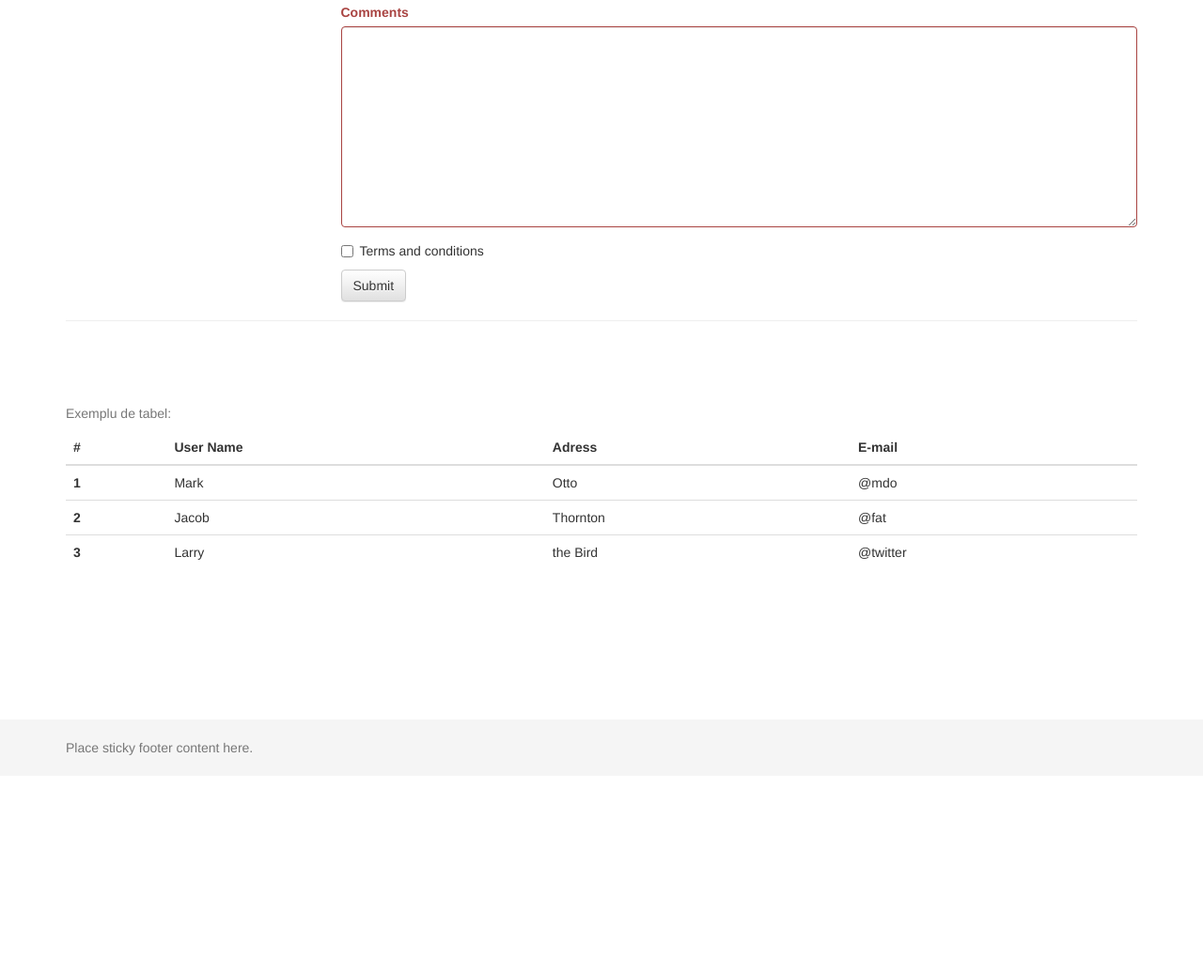
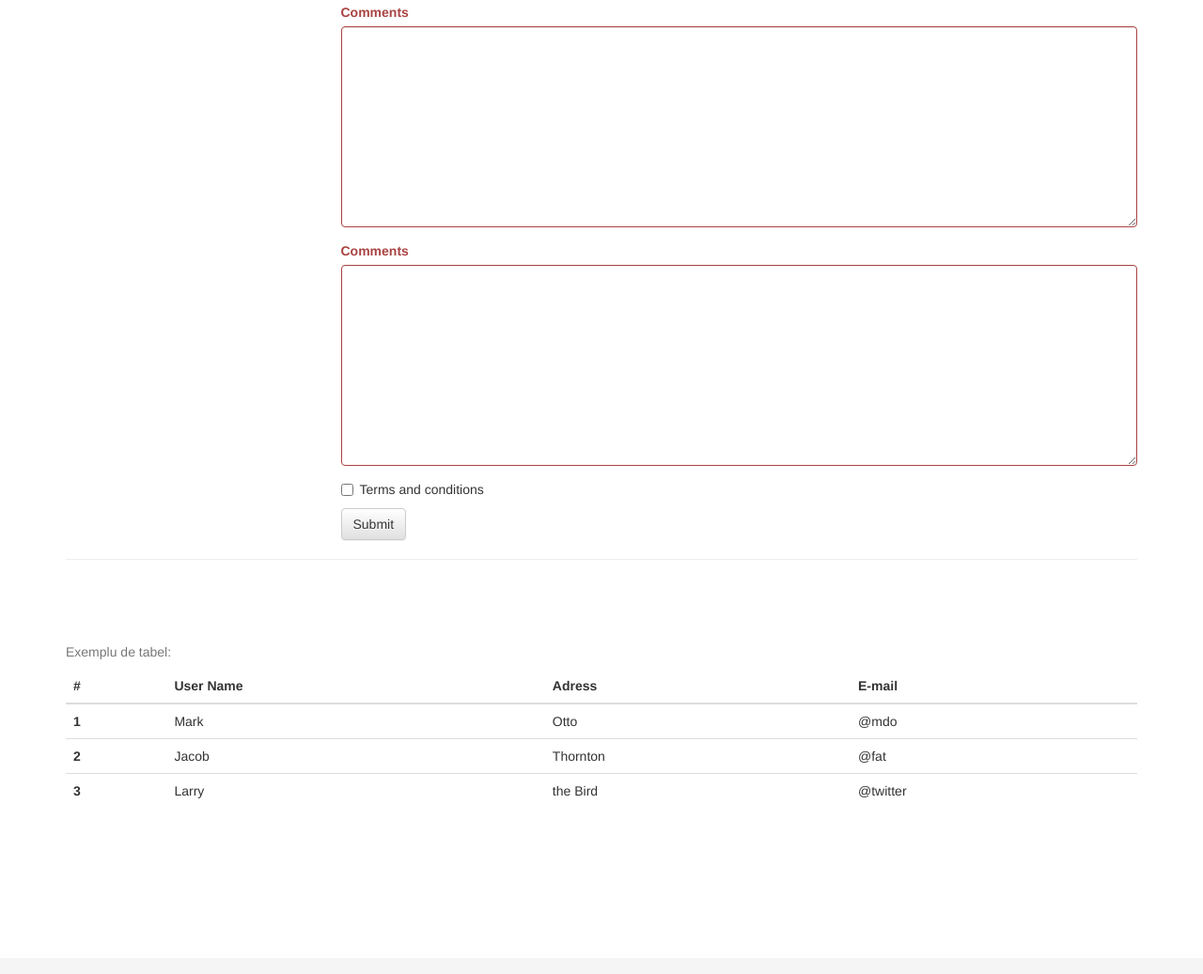
Before and after one commit to sabin-iliescu/web1-bootstrap, a plain HTML site: page bootstrap.html in a window 1280 px wide. Shown: the part 888-1925 px from the top of the page at 94% size. Before the commit the page ends 1714 px from the top, so only its background shows below. Drawn offline with nearby package versions, Linux system fonts and the light colour scheme.

Commit message:
alt commit - 2

```diff
--- a/bootstrap.html
+++ b/bootstrap.html
@@ -98,6 +98,10 @@
                         <label class="control-label" for="comments">Comments</label>
                         <textarea type="text" class="form-control" rows="10" id="comments"></textarea>
                     </div>
+                    <div class="form-group has-error">
+                        <label class="control-label" for="comments">Comments</label>
+                        <textarea type="text" class="form-control" rows="10" id="comments"></textarea>
+                    </div>
                     <div class="checkbox">
                         <label>
                             <input id="terms" type="checkbox"> Terms and conditions
```
